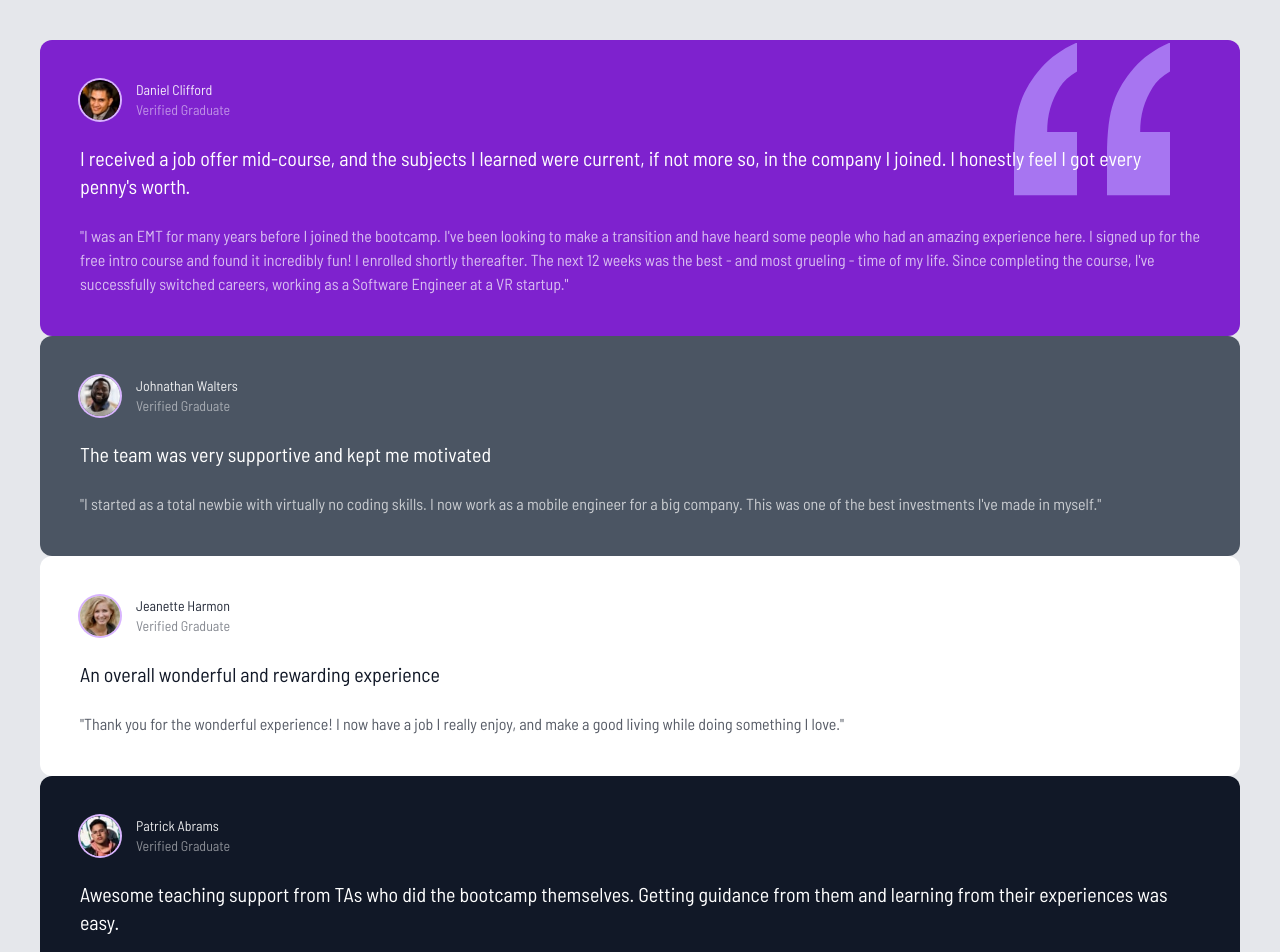
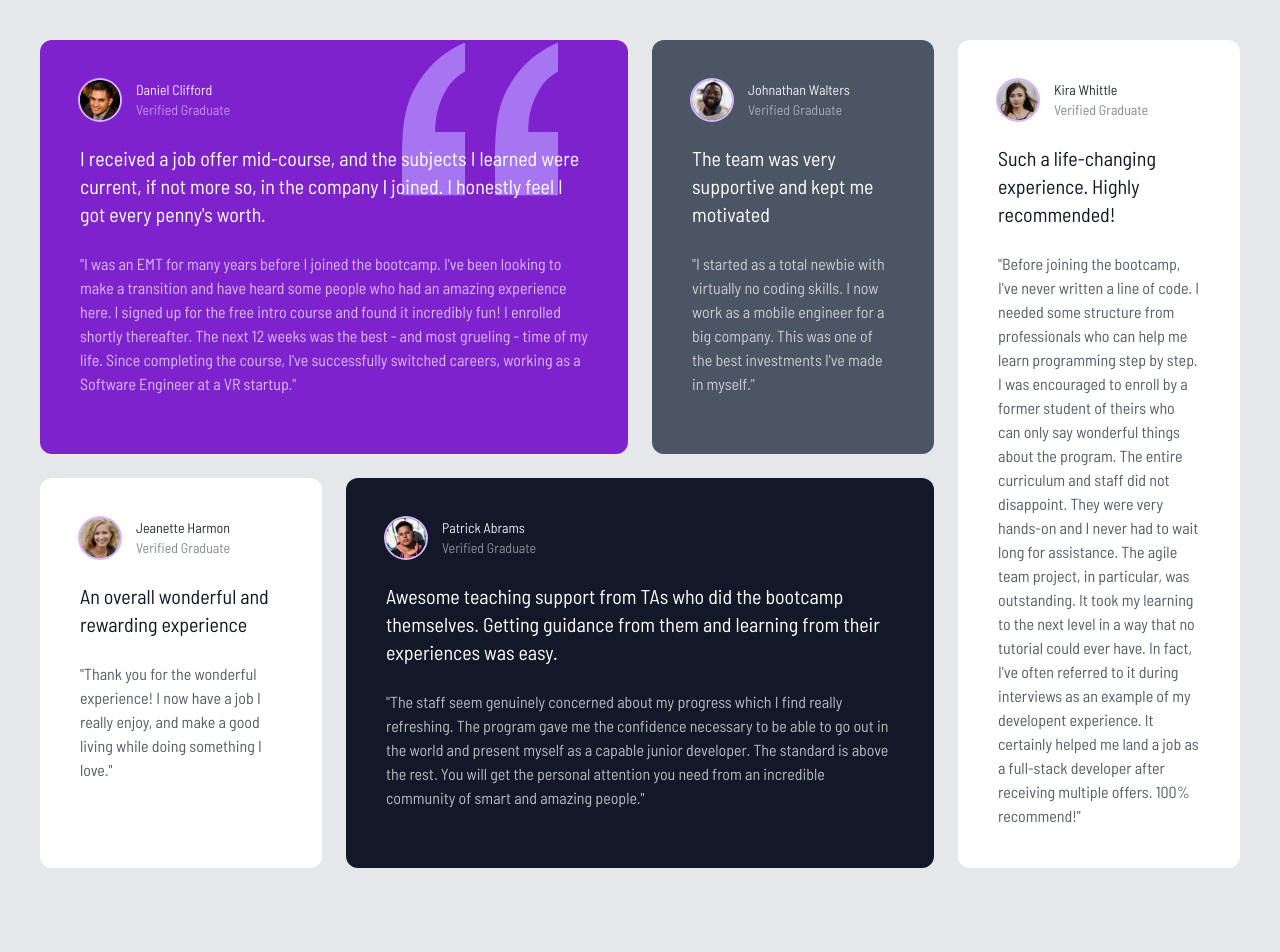
Before and after one commit to TomIrimescu/simple-tailwind-starter-testimonial-grid, a website: page index.html in a window 1280 px wide. Shown: the top 952 px of the page. After the commit the page ends 908 px from the top, so only its background shows below. Drawn offline with Linux system fonts and the light colour scheme.

Commit message:
Add grid classes

```diff
--- a/index.html
+++ b/index.html
@@ -15,11 +15,11 @@
   </head>
   <body class="bg-gray-200">
     <!-- Global Container -->
-    <div class="container mx-auto max-w-7xl p-2 md:p-10">
+    <div class="container mx-auto max-w-7xl p-2 md:p-10 md:grid-rows-2">
       <!-- Grid Container -->
-      <div class="text-white">
+      <div class="grid gap-6 grid-cols-1 text-white md:grid-cols-4">
         <!-- Box 1 -->
-        <div class="relative p-10 rounded-xl bg-purple-700">
+        <div class="relative p-10 rounded-xl bg-purple-700 md:col-span-2">
           <!-- Quotes Image -->
           <img
             src="images/bg-pattern-quotation.svg"
@@ -87,7 +87,9 @@
         </div>
 
         <!-- Box 3 -->
-        <div class="hidden p-10 rounded-xl text-gray-900 bg-white">
+        <div
+          class="hidden p-10 rounded-xl text-gray-900 bg-white md:block md:row-span-2"
+        >
           <!-- Box Header -->
           <div class="flex space-x-4">
             <img
@@ -151,7 +153,7 @@
         </div>
 
         <!-- Box 5 -->
-        <div class="p-10 rounded-xl bg-gray-900">
+        <div class="p-10 rounded-xl bg-gray-900 md:col-span-2">
           <!-- Box Header -->
           <div class="flex space-x-4">
             <img
@@ -184,7 +186,7 @@
         </div>
 
         <!-- Box 6 -->
-        <div class="p-10 rounded-xl text-gray-900 bg-white">
+        <div class="p-10 rounded-xl text-gray-900 bg-white md:hidden">
           <!-- Box Header -->
           <div class="flex space-x-4">
             <img
```
Also changed, not shown: css/style.css.
